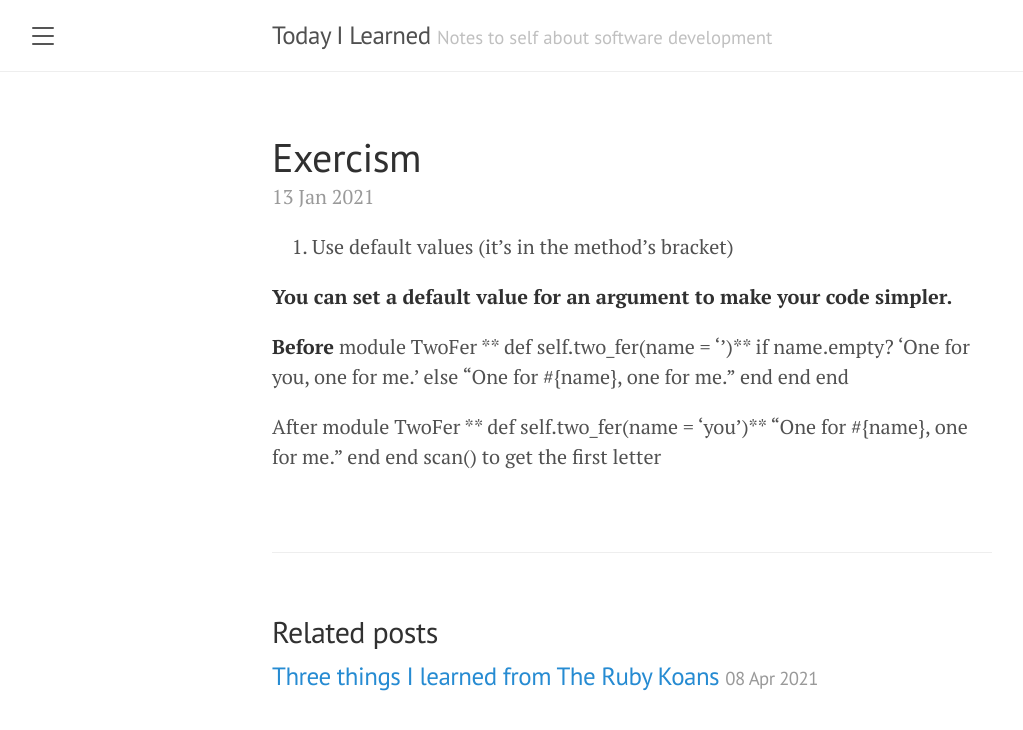
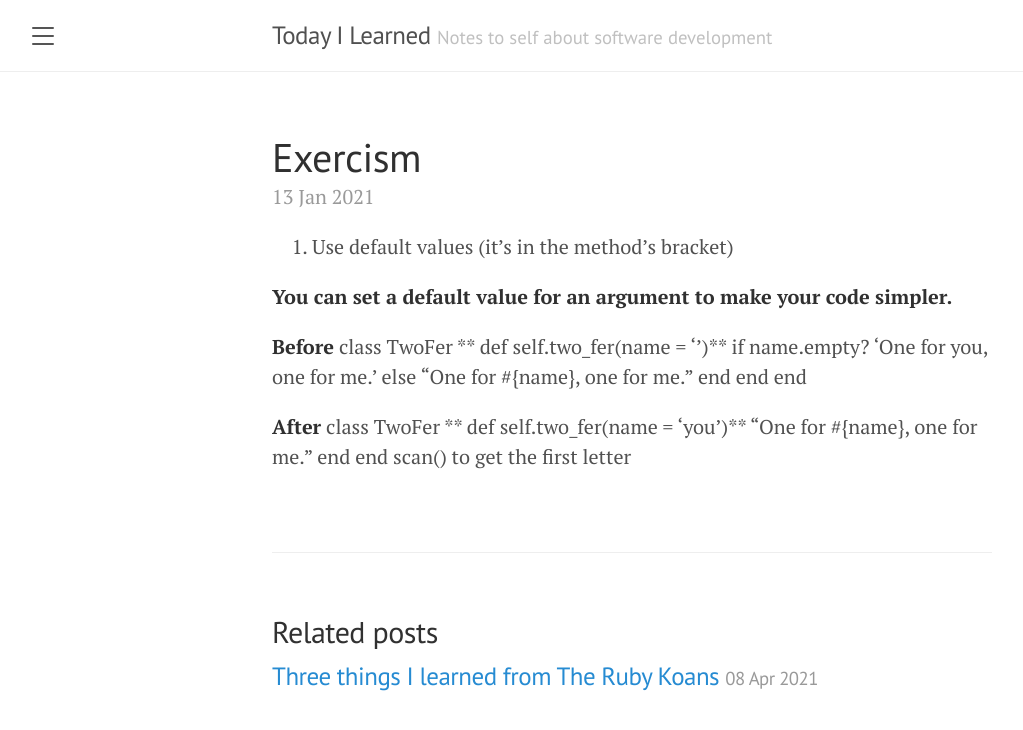
Before and after one commit to hnguyen999/learning_journal, a Jekyll site: the page built from _posts/2021-01-13-Exercism.md, in a window 1280 px wide. Shown: the top 730 px of the page, without its empty margins (8-1031 px from the left). Built offline with Jekyll 4.4.1, drawn with Linux system fonts in a browser that asks for light colours; our own code applies the rules of GitHub Pages for plain Markdown files.

Commit message:
Update 2021-01-13-Exercism.md

```diff
--- a/_posts/2021-01-13-Exercism.md
+++ b/_posts/2021-01-13-Exercism.md
@@ -3,7 +3,7 @@
 **You can set a default value for an argument to make your code simpler.**
 
 **Before**
-module TwoFer
+class TwoFer
 **  def self.two_fer(name = '')**
     if name.empty?
       'One for you, one for me.'
@@ -13,8 +13,8 @@ module TwoFer
   end
 end
 
-After
-module TwoFer
+**After**
+class TwoFer
 **  def self.two_fer(name = 'you')**
     "One for #{name}, one for me."
   end
```
